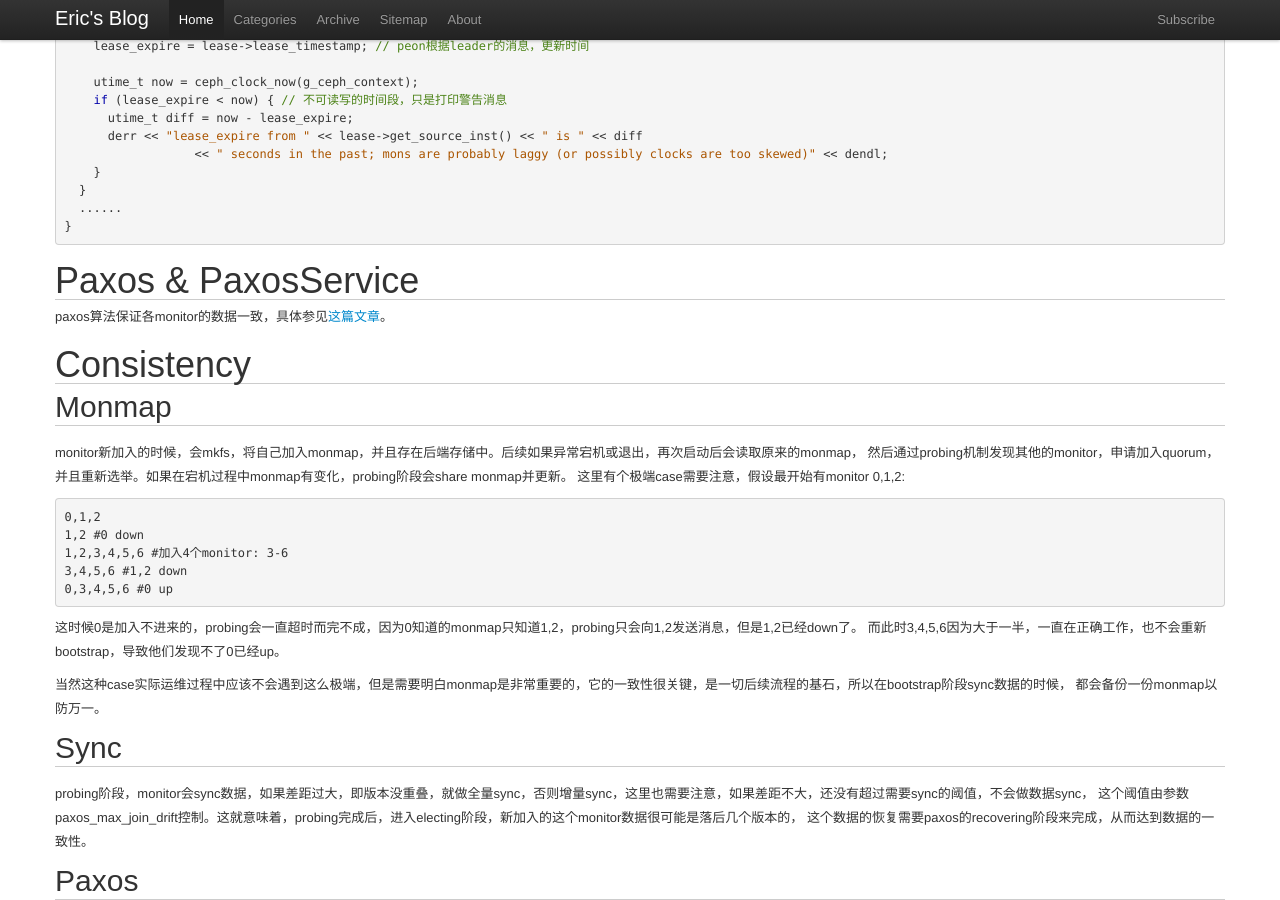
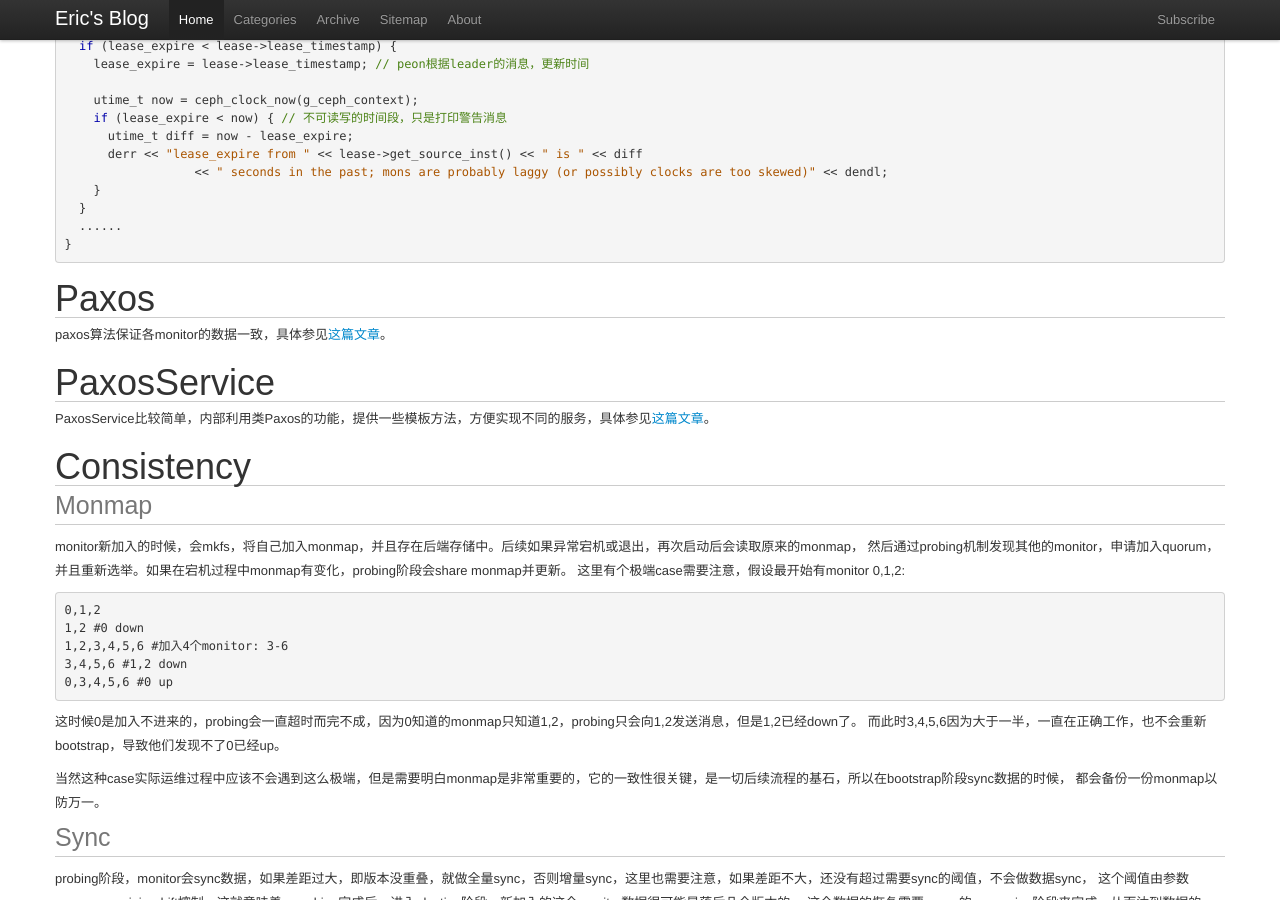
Before and after one commit to wjin/blog, a Jekyll site: the page built from _posts/2016-05-26-ceph-monitor-overview.md, in a window 1280 px wide and 900 px high, scrolled down 4124 px. Built offline with Jekyll 4.4.1, drawn with Linux system fonts in a browser that asks for light colours; some web fonts are replaced; Markdown is read by kramdown in place of the engine named in the settings; comment, search, counter and statistics services are not loaded; some of the changed text lies outside the part shown.

Commit message:
update ceph monitor overview
Signed-off-by: Wei Jin <wjin.cn@gmail.com>

````diff
--- a/_posts/2016-05-26-ceph-monitor-overview.md
+++ b/_posts/2016-05-26-ceph-monitor-overview.md
@@ -29,7 +29,8 @@ monitor涉及的内容大致包括以下几个方面:
 * leader elect
 * timecheck
 * lease
-* paxos & paxos service
+* paxos
+* paxos service
 * consistency
 
 下面简单对每一方面进行介绍。
@@ -207,13 +208,17 @@ void Paxos::handle_lease(MMonPaxos *lease)
 }
 ```
 
-# Paxos & PaxosService
+# Paxos
 
 paxos算法保证各monitor的数据一致，具体参见[这篇文章](http://blog.wjin.org/posts/ceph-monitor-paxos.html)。
 
+# PaxosService
+
+PaxosService比较简单，内部利用类Paxos的功能，提供一些模板方法，方便实现不同的服务，具体参见[这篇文章](http://blog.wjin.org/posts/ceph-monitor-paxosservice.html)。
+
 # Consistency
 
-## Monmap
+### Monmap
 
 monitor新加入的时候，会mkfs，将自己加入monmap，并且存在后端存储中。后续如果异常宕机或退出，再次启动后会读取原来的monmap，
 然后通过probing机制发现其他的monitor，申请加入quorum，并且重新选举。如果在宕机过程中monmap有变化，probing阶段会share monmap并更新。
@@ -233,12 +238,12 @@ monitor新加入的时候，会mkfs，将自己加入monmap，并且存在后端
 当然这种case实际运维过程中应该不会遇到这么极端，但是需要明白monmap是非常重要的，它的一致性很关键，是一切后续流程的基石，所以在bootstrap阶段sync数据的时候，
 都会备份一份monmap以防万一。
 
-## Sync
+### Sync
 
 probing阶段，monitor会sync数据，如果差距过大，即版本没重叠，就做全量sync，否则增量sync，这里也需要注意，如果差距不大，还没有超过需要sync的阈值，不会做数据sync，
 这个阈值由参数paxos\_max\_join\_drift控制。这就意味着，probing完成后，进入electing阶段，新加入的这个monitor数据很可能是落后几个版本的，
 这个数据的恢复需要paxos的recovering阶段来完成，从而达到数据的一致性。
 
-## Paxos
+### Paxos
 
 leader选举完成后，leader节点会执行collect函数，即做数据recover，这会保证各monitor数据最终一致，commit的数据一定会一样，如有accept过但没commit的数据，会重新propose。
````
